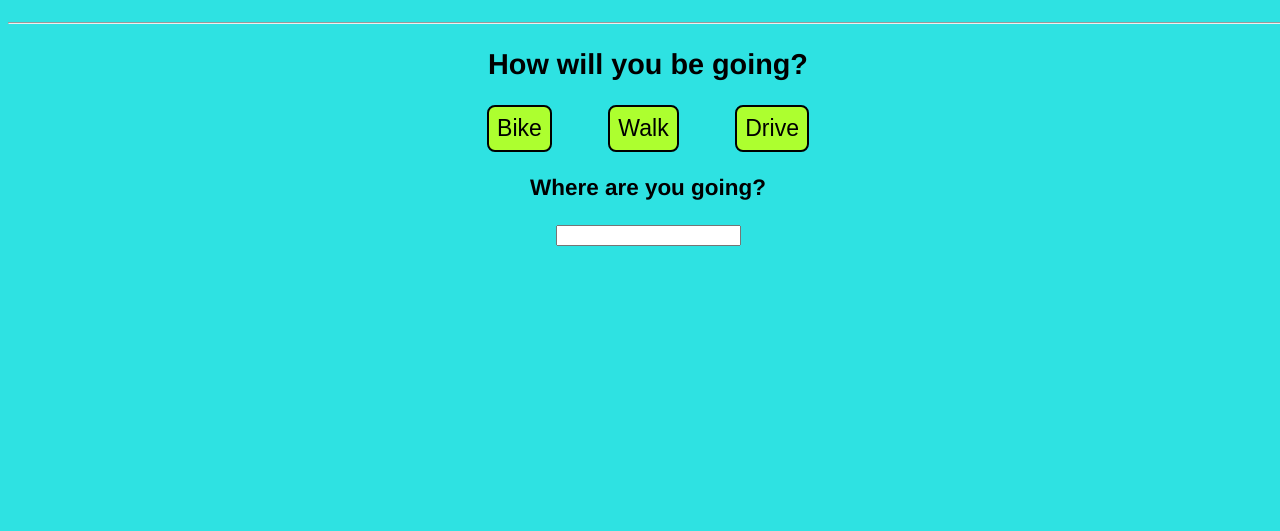
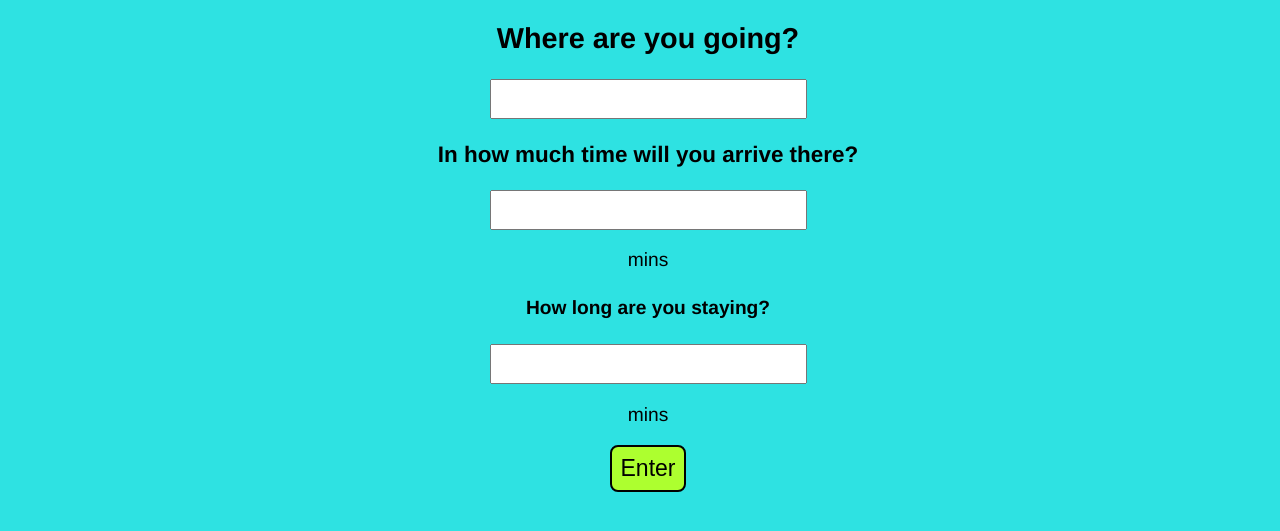
Before and after one commit to vives-projectweek-1-2020/Market-queue, a plain HTML site: page Site/html/GoingOut.html in a window 1280 px wide. Shown: the part 73-604 px from the top of the page. Drawn offline with Linux system fonts and the light colour scheme.

Commit message:
GoingOut inputs

```diff
--- a/Site/CSS/Index.css
+++ b/Site/CSS/Index.css
@@ -28,3 +28,11 @@ button{
 #buttons{
     margin-top:3%;
 }
+input{
+    height: 20px;
+    padding:8px;
+    align-content: center;
+    text-align: center;
+    font-family: 'Franklin Gothic Medium', 'Arial Narrow', Arial, sans-serif;
+    font-size: larger;
+}
--- /dev/null
+++ b/Site/JavaScript/GoingOut.js
@@ -0,0 +1,35 @@
+function GetPlace(){
+    var inputPlace = document.getElementById("visitPlace").value
+
+
+    console.log("visit place= " + inputPlace)
+}
+
+function GetArriveTime(){
+    var inputArriveTime = document.getElementById("arriveTime").value
+
+
+    console.log("arrive time= " + inputArriveTime +"mins")
+
+}
+
+function GetVisitTime(){
+
+    var inputTime = document.getElementById("visitTime").value
+
+
+    console.log("visit time= " + inputTime +"mins")
+
+
+}
+
+
+
+
+
+document.getElementById('EnterButton').onclick = () => {
+    GetPlace();
+    GetArriveTime();
+    GetVisitTime();
+
+}
--- a/Site/JavaScript/index.js
+++ /dev/null
@@ -1,3 +0,0 @@
-document.getElementById("GoingOutButton").onclick = function () {
-    location.href = "../html/GoingOut.html";
-}
--- a/Site/html/GoingOut.html
+++ b/Site/html/GoingOut.html
@@ -4,19 +4,23 @@
     <meta charset="UTF-8">
     <meta name="viewport" content="width=device-width, initial-scale=1.0">
     <link rel="StyleSheet" href="../CSS/Index.css">
+    <script src="../JavaScript/GoingOut.js" defer></script>
     <title>So you wanna go out huh?</title>
 </head>
 <body class="body">
-    <h1>So you wanna go out huh?</h1>
-    <hr id="separator">
-    <h2>How will you be going?</h2>
+<h1>So you wanna go out huh?</h1>
 
-    <div class="HowButtons">
-<button class="button" id="Bike"> Bike</button>
-<button class="button" id="Walk"> Walk</button>
-<button class="button" id="Car"> Drive</button>
-    </div>
-<h3>Where are you going?</h3>
-<input type="text" id ="inputToGo"/>
+<h2>Where are you going?</h2>
+<input type="text" id="visitPlace"/>
+
+<h3>In how much time will you arrive there?</h3>
+<input type="number" id="arriveTime">
+<p>mins</p>
+
+<h4>How long are you staying?</h4>
+<input type="number" id="visitTime">
+<p>mins</p>
+<button id="EnterButton"  >Enter</button>
+
 </body>
 </html>
```
